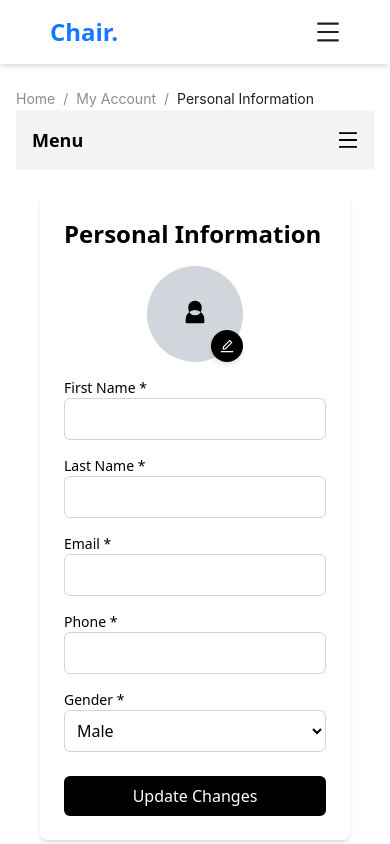
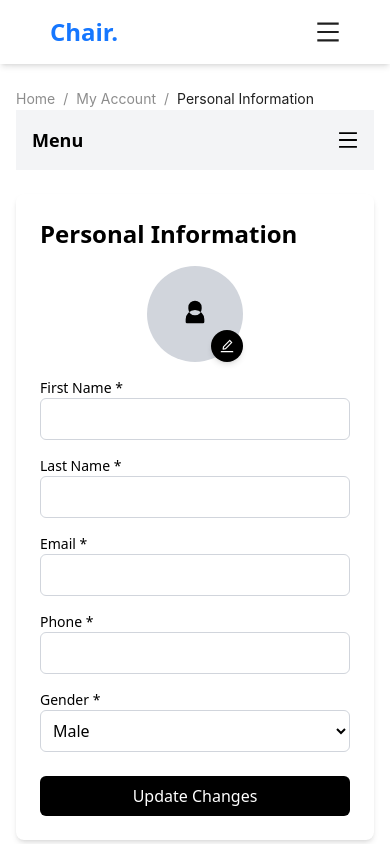
Before and after one commit to chonlapat323/myshop-frontend, a Next.js app: page /account in a window 390 px wide. Shown: the top 844 px of the page. Built offline with nearby package versions, Linux system fonts and the light colour scheme; what @ant-design/nextjs-registry would draw is missing.

Commit message:
check responsive design

```diff
--- a/app/(components)/(MyAccount)/PersonalInfo/page.tsx
+++ b/app/(components)/(MyAccount)/PersonalInfo/page.tsx
@@ -18,7 +18,7 @@ export default function PersonalInfo() {
   };
 
   return (
-    <div className="bg-white shadow-md rounded-lg p-6 w-full max-w-2xl mx-auto">
+    <div className="bg-white shadow-md rounded-lg p-6 w-full">
       <h2 className="text-2xl font-semibold mb-4">Personal Information</h2>
 
       {/* อัปโหลดรูป */}
--- a/app/(components)/(MyAccount)/account/page.tsx
+++ b/app/(components)/(MyAccount)/account/page.tsx
@@ -91,7 +91,7 @@ export default function MyAccount() {
         </div>
 
         {/* ✅ Content Area + Breadcrumbs ด้านบน */}
-        <div className="w-full md:w-3/4 bg-white p-6 min-h-screen">
+        <div className="w-full md:w-3/4 bg-white md:mt-0 mt-6 min-h-screen">
           {renderContent()}
         </div>
       </div>
```
